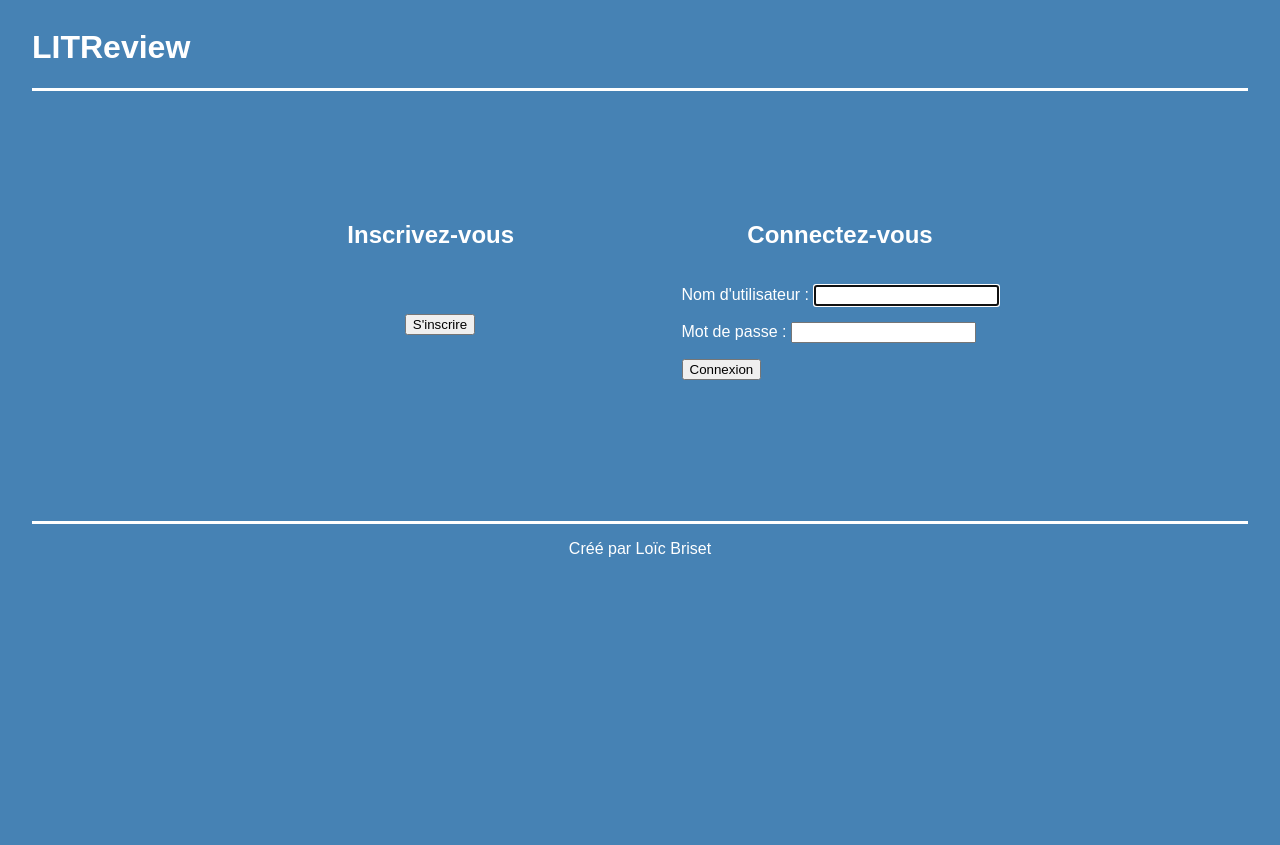
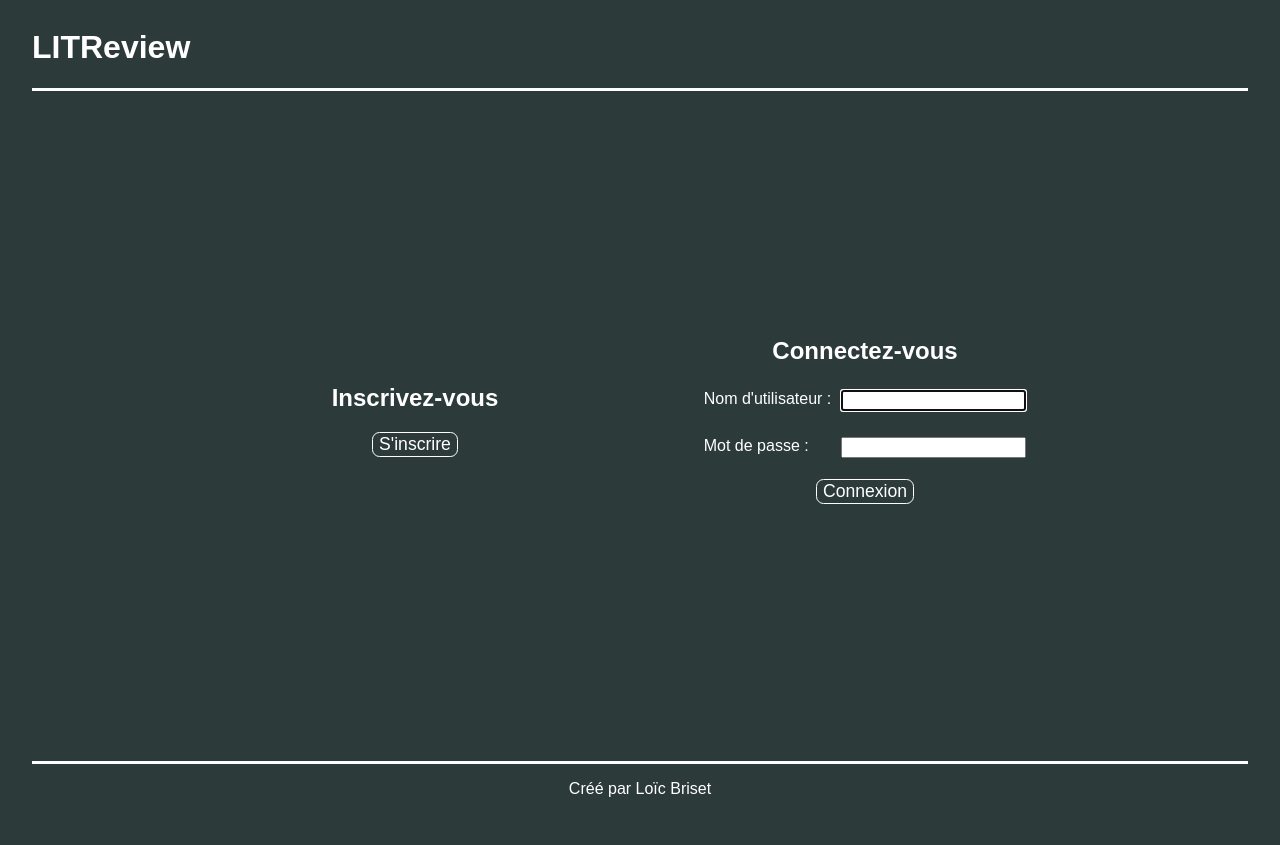
Before and after one commit to Louack/litreview-app, a Django app: page /auth/ in a window 1280 px wide. Before the commit the page ends 557 px from the top, so only its background shows below. Run offline with Django 3.2, Linux system fonts and the light colour scheme.

Commit message:
update front

```diff
--- a/src/authentification/templates/authentification/auth_form.html
+++ b/src/authentification/templates/authentification/auth_form.html
@@ -4,19 +4,11 @@
 {% block style %}<link rel="stylesheet" href="{% static 'litreview/css/auth.css' %}">{% endblock %}
 {% block main %}
     <div class="auth">
-        <div class="auth-titles">
-            <div class="sub-title">
-                <h2>Inscrivez-vous</h2>
-            </div>
-            {% if title  == 'Connexion'  %}
-                <div class="connect-tilte">
-                    <h2>Connectez-vous</h2>
-                </div>
-            {% endif %}
-        </div>
-        <div class="auth-forms">
         {% if title  == 'Connexion'  %}
             <div class="subscribe">
+                <div class="subscribe-tilte">
+                    <h2>Inscrivez-vous</h2>
+                </div>
                 <form action="{% url 'signup' %}">
                     <input type="submit" value="S'inscrire">
                 </form>
@@ -24,6 +16,9 @@
         {% endif %}
         <div class="connect">
             <form method="POST">
+                <div class="connect-title">
+                    <h2>Connectez-vous</h2>
+                </div>
                 {% csrf_token %}
                 {{ form.as_p }}
                 {% for message in errors.values %}
@@ -31,9 +26,13 @@
                         {{ message }}
                     </h3>
                 {% endfor %}
-                <input type="submit" class="submit-button" value="{{ title }}">
+                <div class="submit-button">
+                    <input type="submit"  value="{{ title }}">
+                    {% if title  == 'Inscription'  %}
+                    <button><a href="{% url 'login' %}" title="Accueil">Retour</a></button>
+                    {% endif %}
+                </div>
             </form>
           </div>
-        </div>
     </div>
 {% endblock %}
--- a/src/litreview/static/litreview/css/auth.css
+++ b/src/litreview/static/litreview/css/auth.css
@@ -1,10 +1,13 @@
 .auth {
     display: flex;
-    flex-direction: column;
     align-items: center;
     justify-content: center;
     align-content: center;
     height: 50vh;
+}
+
+main {
+    height: 75vh;
 }
 
 .auth-titles {
@@ -18,29 +21,44 @@
 
 
 .connect-title {
-    width: 400px;
-}
-
-.auth-forms {
-    display: flex;
-    align-items: center;
-    justify-content: center;
+    width: fit-content;
+    margin: auto;
 }
 
 .subscribe {
-    width: 400px;
+    width: 450px;
     display: flex;
-    justify-content: center;
-    height: fit-content;
+    flex-direction: column;
+    align-items: center;
 }
 
 .connect {
-    width: 400px;
+    width: 450px;
     display: flex;
     justify-content: center;
     align-items: center;
 }
 
+.connect p {
+    display: flex;
+    justify-content: space-between;
+}
+
+.connect p * {
+    margin: 5px;
+}
+
 .submit-button {
     margin: auto;
+    width: fit-content;
 }
+
+.submit-button input {
+    margin-right: 30px;
+    margin-left: 30px;
+}
+
+.submit-button button {
+    margin-right: 30px;
+    margin-left: 30px;
+}
--- a/src/litreview/static/litreview/css/general.css
+++ b/src/litreview/static/litreview/css/general.css
@@ -3,7 +3,7 @@
 body {
     margin-left: 2.5%;
     margin-right: 2.5%;
-    background-color: SteelBlue;
+    background-color: rgb(44, 58, 58);
     font-family: Arial, Helvetica, sans-serif;
     color: white;
 }
@@ -13,6 +13,7 @@ main {
     flex-direction: column;
     justify-content: center;
     align-items: center;
+    min-height: 80vh;
 }
 
 header {
@@ -20,6 +21,10 @@ header {
     align-items: center;
     justify-content: space-between;
     border-bottom: solid ;
+}
+
+header h1 a:hover{
+    text-decoration: none;
 }
 
 footer {
@@ -48,3 +53,53 @@ img {
     max-width: 200px;
     height:auto;
 }
+
+input[type=submit] {
+    font-size: 1.1rem;
+    background-color: rgb(44, 58, 58);
+    color: white;
+    border: solid;
+    border-width: 1px;
+    -webkit-border-radius: 5px;
+    border-radius: 7.5px;
+    cursor:pointer;
+    transition: all 0.25s;
+}
+
+input[type=submit]:hover {
+
+    color: rgb(44, 58, 58);
+    background-color: white;
+    cursor: pointer;
+}
+
+button {
+    font-size: 1.1rem;
+    background-color: rgb(44, 58, 58);
+    color: white;
+    border: solid;
+    border-width: 1px;
+    -webkit-border-radius: 5px;
+    border-radius: 7.5px;
+    cursor:pointer;
+    transition: all 0.25s;
+}
+
+button:hover {
+    color: rgb(44, 58, 58);
+    background-color: white;
+    cursor: pointer;
+}
+
+button a:hover {
+    text-decoration: none;
+}
+
+.logout {
+    height: 80vh;
+    display: flex;
+    flex-direction: column;
+    justify-content: center;
+    align-items: center;
+    font-size: 1.1rem;
+}
--- a/src/litreview/templates/litreview/base.html
+++ b/src/litreview/templates/litreview/base.html
@@ -13,8 +13,8 @@
             {% if request.user.is_authenticated  %}
                 <nav>
                     <a href="{% url 'feed' %}" title="Flux">Flux</a>
-                    <a href="{% url 'user-posts' request.user.slug %}" title="Mes Publications">Mes Publications</a>
-                    <a href="{% url 'user-subs' request.user.slug %}" title="Mes Abonnements">Mes Abonnements</a>
+                    <a href="{% url 'user-posts' request.user.slug %}" title="Mes publications">Mes publications</a>
+                    <a href="{% url 'user-subs' request.user.slug %}" title="Mes abonnements">Mes abonnements</a>
                     <a href="{% url 'logout' %}" title="Déconnexion">Déconnexion</a>
                 </nav>
             {% endif %}
--- a/src/review/templates/review/delete_post.html
+++ b/src/review/templates/review/delete_post.html
@@ -7,12 +7,10 @@
     <form method="POST" enctype="multipart/form-data">
         {% csrf_token %}
         <div class="delete">
-            <p>Voulez-vous vraiment supprimer {{ post.title }}</p>
+            <p>Voulez-vous vraiment supprimer {{ post.title }} ?</p>
             <div class="delete-buttons">
                 <input type="submit" name ="select_follow" value="Supprimer">
-                <form action="{% url 'feed' %}">
-                    <input type="submit" value="Retour vers le flux" />
-                </form>
+                <button><a href="{% url 'feed' %}" title="Flux">Retour vers le Flux</a></button>
             </div>
         </div>
     </form>
--- a/src/review/templates/review/review_snippet.html
+++ b/src/review/templates/review/review_snippet.html
@@ -15,9 +15,9 @@
   <p>{{ post.body }}</p>
   <div class="ticket-in-review-display">
       {% if post.ticket.user != request.user %}
-        <p>Ticket - <a href="{% url 'user-posts' post.ticket.user.slug %}" title="profil">{{ post.ticket.user }}</a></p>
+        <p>Ticket de <a href="{% url 'user-posts' post.ticket.user.slug %}" title="profil">{{ post.ticket.user }}</a></p>
       {% else %}
-        <p>Ticket - Vous</p>
+        <p>Votre ticket</p>
       {% endif %}
       <h3>{{ post.ticket.title}}</h3>
       {% if post.ticket.image %}
```
Also changed, not shown: src/authentification/templates/authentification/logout.html (+7 -5 lines), src/litreview/static/litreview/css/post_edit.css (+7 -4 lines), src/litreview/static/litreview/css/posts_list.css (+19 -5 lines), src/litreview/static/litreview/css/subs.css (+10 -8 lines), src/review/templates/review/double_posts_edit.html (+6 -3 lines), src/review/templates/review/simple_post_edit.html (+5 -2 lines).
